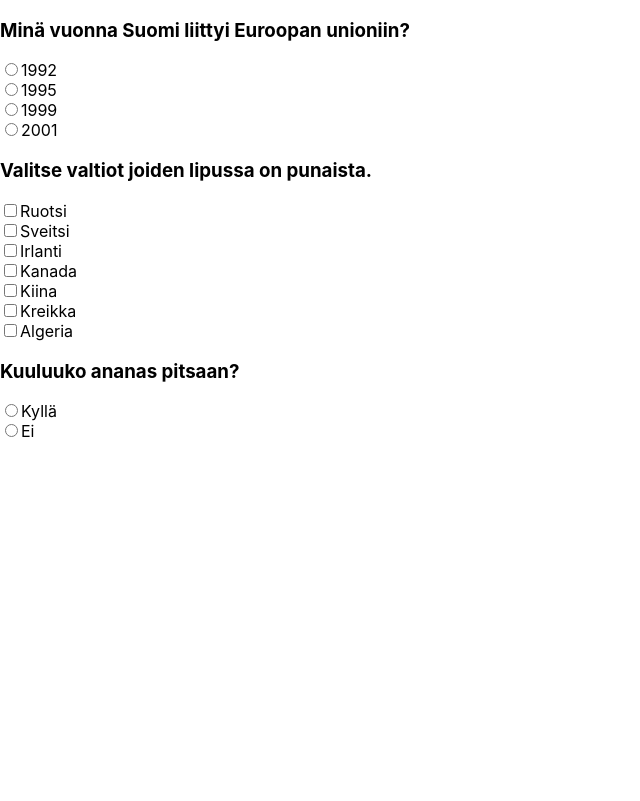
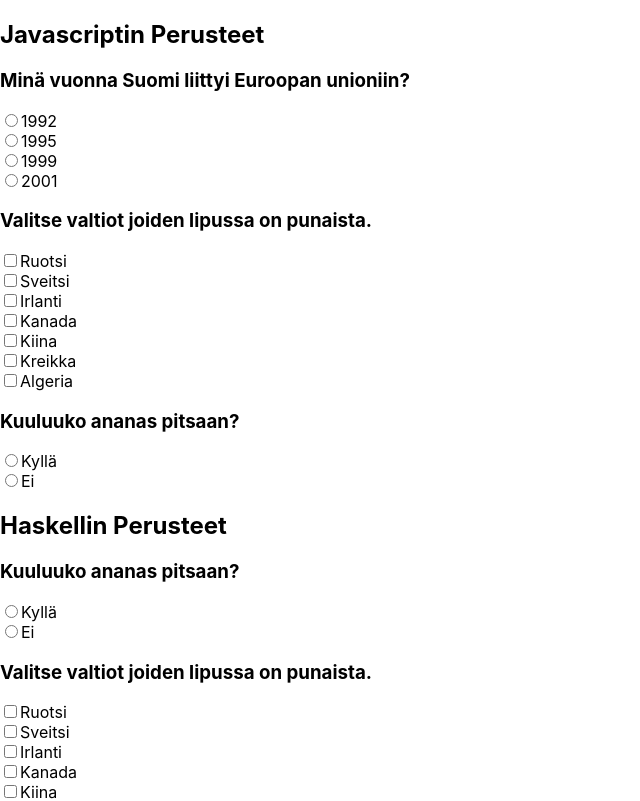
Before and after one commit to jmsalonen/tenttilista, a React (Create React App) app: page / in a window 1280 px wide. Shown: the top 801 px of the page, without its empty margins (0-640 px from the left). Built offline with nearby package versions, Linux system fonts and the light colour scheme.

Commit message:
päivitys

```diff
--- a/src/App.js
+++ b/src/App.js
@@ -13,7 +13,7 @@ const QuestionList = ({id, question, onClick}) => {
         <div>
           <input
             id={index}
-            name={question.title}
+            name={"" + id + question.title}
             type={question.type}
             defaultChecked={question.answer[index]}
             onClick={() => onClick(id, index)}
@@ -25,13 +25,13 @@ const QuestionList = ({id, question, onClick}) => {
   )
 }
 
-const App = ({database}) => {
+const ExamList = ({thisExam, id, updateData}) => {
 
-  const [data, setData] = useState(database)
+  const [exam, setExam] = useState(thisExam)
 
   const handleClick = (questionId, answerId) => {
     console.log('Clicked', questionId, answerId)
-    let newData = JSON.parse(JSON.stringify(data))
+    let newData = JSON.parse(JSON.stringify(exam))
     let newQuestion = newData.question[questionId];
     if (newQuestion.type === "radio")
       newQuestion.answer = newQuestion.answer.map(
@@ -39,16 +39,17 @@ const App = ({database}) => {
       )
     else
       newQuestion.answer[answerId] = newQuestion.answer[answerId] === false ? true : false
-    setData(newData)
+    setExam(newData)
   }
 
   useEffect(() => {
-    window.localStorage.setItem('data', JSON.stringify(data))
-  }, [data])
+    updateData(exam, id)
+  }, [exam])
 
   return (
     <div>
-      {data.question.map((item, index) =>
+      <h2>{exam.title}</h2>
+      {exam.question.map((item, index) =>
         <QuestionList
           id={index}
           question={item}
@@ -59,4 +60,34 @@ const App = ({database}) => {
   )
 }
 
+const App = ({database}) => {
+
+  const [data, setData] = useState(database)
+
+  const updateData = (exam, index) => {
+    let newData = JSON.parse(JSON.stringify(data))
+    newData.exam[index] = exam
+    setData(newData)
+  }
+
+  useEffect(() => {
+    window.localStorage.setItem('data', JSON.stringify(data))
+  }, [data])
+
+  return (
+    <div>
+      {database.exam.map((item, index) =>
+        (
+          <ExamList
+            key={"exam" + index}
+            id={index}
+            thisExam={item}
+            updateData={updateData}
+          />
+        )
+      )}
+    </div>
+  )
+}
+
 export default App
--- a/src/index.js
+++ b/src/index.js
@@ -75,10 +75,27 @@ let question3 = {
   ]
 }
 
-let exampleData = {question: [
-  question1,
-  question2,
-  question3
+let tentti1 = {
+  title: "Javascriptin Perusteet",
+  question: [
+    question1,
+    question2,
+    question3
+  ]
+}
+
+let tentti2 = {
+  title: "Haskellin Perusteet",
+  question: [
+    question3,
+    question2,
+    question1
+  ]
+}
+
+let exampleData = {exam: [
+  tentti1,
+  tentti2
 ]}
 
 if (window.localStorage.length < 1)
@@ -88,7 +105,7 @@ let database = JSON.parse(window.localStorage.getItem('data'))
 
 ReactDOM.render(
   <React.StrictMode>
-    <App database={database}/>
+    <App key="main" database={database}/>
   </React.StrictMode>,
   document.getElementById('root')
 );
```
